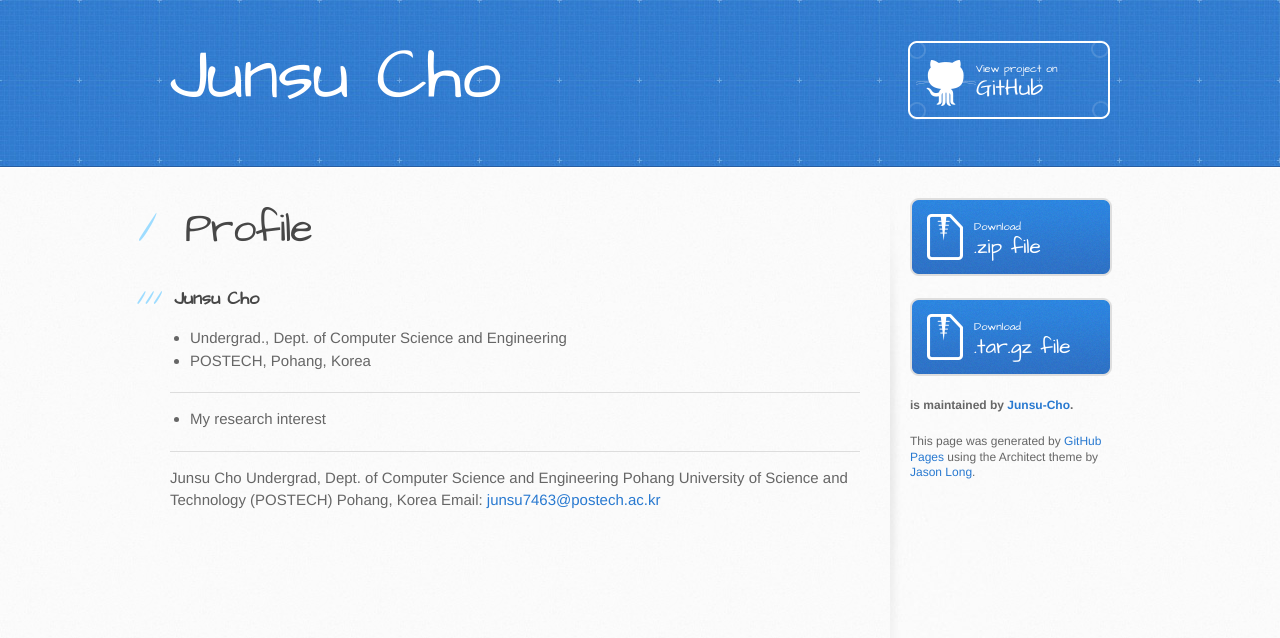
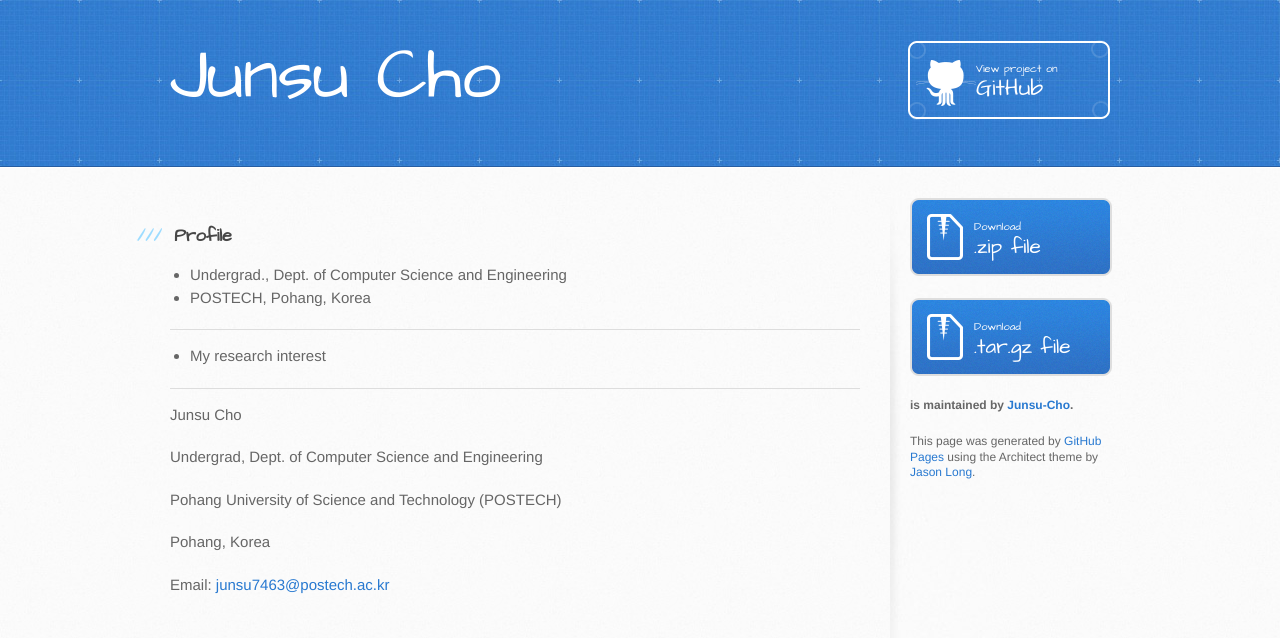
Before and after one commit to Junsu-Cho/junsu7463, a plain HTML site: page index.html in a window 1280 px wide. Drawn offline with Linux system fonts and the light colour scheme.

Commit message:
Create gh-pages branch via GitHub

```diff
--- a/index.html
+++ b/index.html
@@ -28,11 +28,8 @@
     <div id="content-wrapper">
       <div class="inner clearfix">
         <section id="main-content">
-          <h1>
-<a id="profile" class="anchor" href="#profile" aria-hidden="true"><span aria-hidden="true" class="octicon octicon-link"></span></a>Profile</h1>
-
-<h3>
-<a id="junsu-cho" class="anchor" href="#junsu-cho" aria-hidden="true"><span aria-hidden="true" class="octicon octicon-link"></span></a>Junsu Cho</h3>
+          <h3>
+<a id="profile" class="anchor" href="#profile" aria-hidden="true"><span aria-hidden="true" class="octicon octicon-link"></span></a>Profile</h3>
 
 <ul>
 <li>Undergrad., Dept. of Computer Science and Engineering</li>
@@ -47,11 +44,15 @@
 
 <hr>
 
-<p>Junsu Cho
-Undergrad, Dept. of Computer Science and Engineering
-Pohang University of Science and Technology (POSTECH)
-Pohang, Korea
-Email: <a href="mailto:junsu7463@postech.ac.kr">junsu7463@postech.ac.kr</a></p>
+<p>Junsu Cho</p>
+
+<p>Undergrad, Dept. of Computer Science and Engineering</p>
+
+<p>Pohang University of Science and Technology (POSTECH)</p>
+
+<p>Pohang, Korea</p>
+
+<p>Email: <a href="mailto:junsu7463@postech.ac.kr">junsu7463@postech.ac.kr</a></p>
         </section>
 
         <aside id="sidebar">
--- a/params.json
+++ b/params.json
@@ -1 +1 @@
-{"name":"Junsu Cho","tagline":"","body":"# Profile\r\n### Junsu Cho\r\n+ Undergrad., Dept. of Computer Science and Engineering\r\n- POSTECH, Pohang, Korea\r\n\r\n***\r\n\r\n* My research interest\r\n\r\n*** \r\n\r\nJunsu Cho\r\nUndergrad, Dept. of Computer Science and Engineering\r\nPohang University of Science and Technology (POSTECH)\r\nPohang, Korea\r\nEmail: junsu7463@postech.ac.kr","google":"","note":"Don't delete this file! It's used internally to help with page regeneration."}
+{"name":"Junsu Cho","tagline":"","body":"### Profile\r\n- Undergrad., Dept. of Computer Science and Engineering\r\n- POSTECH, Pohang, Korea\r\n\r\n***\r\n\r\n* My research interest\r\n\r\n*** \r\n\r\nJunsu Cho\r\n\r\nUndergrad, Dept. of Computer Science and Engineering\r\n\r\nPohang University of Science and Technology (POSTECH)\r\n\r\nPohang, Korea\r\n\r\nEmail: junsu7463@postech.ac.kr","google":"","note":"Don't delete this file! It's used internally to help with page regeneration."}
```
